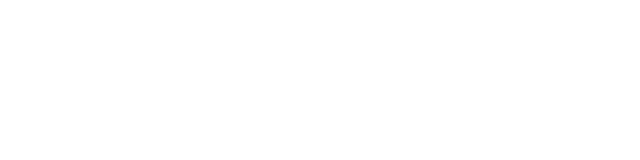
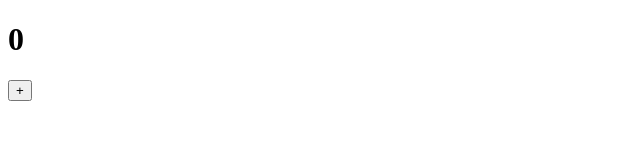
Before and after one commit to Bhairab-Nath/React_Basics, a React (Vite) app: page /useeffect in a window 1280 px wide. Before the commit this address had no page. Shown: the top 160 px of the page, without its empty margins (0-640 px from the left). Built offline with nearby package versions, Linux system fonts and the light colour scheme.

Commit message:
Basic Complete

```diff
--- a/src/App.jsx
+++ b/src/App.jsx
@@ -3,6 +3,7 @@ import Home from './Home'
 import Service from './Service'
 import About from './About'
 import Contact from './Contact'
+import UseEffect from './UseEffect'
 
 function App() {
 
@@ -14,6 +15,7 @@ function App() {
         <Route path='/service' element={<Service/>} />
         <Route path='/about' element={<About/>} />
         <Route path='/contact' element={<Contact/>} />
+        <Route path='/useeffect' element={<UseEffect/>} />
       </Routes>
     </BrowserRouter>
   )
--- /dev/null
+++ b/src/UseEffect.jsx
@@ -0,0 +1,28 @@
+import React, { useEffect, useState } from 'react'
+
+const UseEffect = () => {
+  // type 1 of useEffect
+  // useEffect(()=>{
+  //   console.log("Hello inside useeffect!")
+  // },[])
+
+  //type 2 of useEffect
+  const [count, setCount] = useState(0)
+  useEffect(()=>{
+      console.log("Hello inside useeffect!")
+  },[count])
+
+  //type 3 of useEffect
+  // useEffect(()=>{
+  //   console.log("Hello inside useeffect!")
+  // })
+
+  return (
+    <div>
+        <h1>{count}</h1>
+        <button onClick={()=>{setCount(count + 1)}} >+</button>
+    </div>
+  )
+}
+
+export default UseEffect
```
